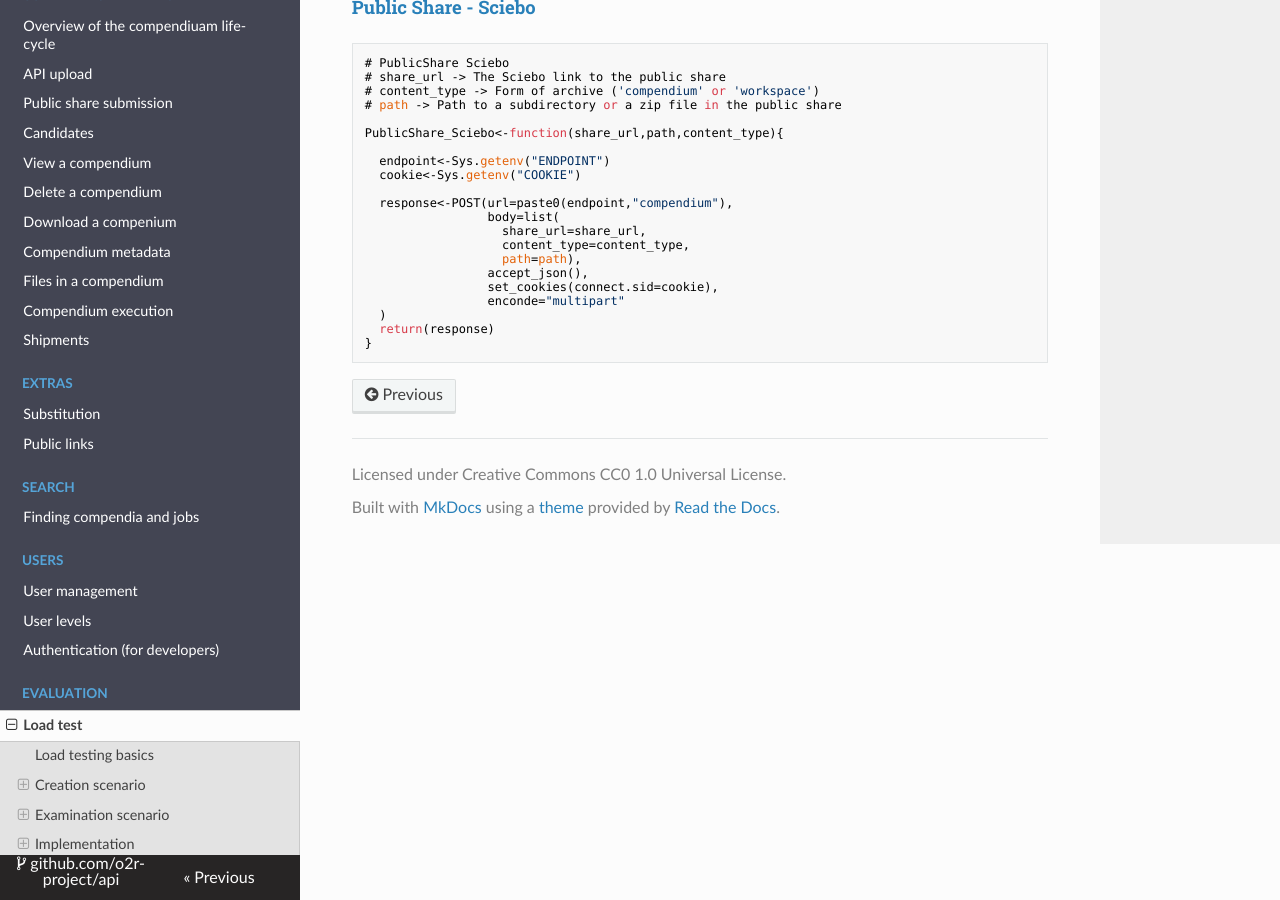
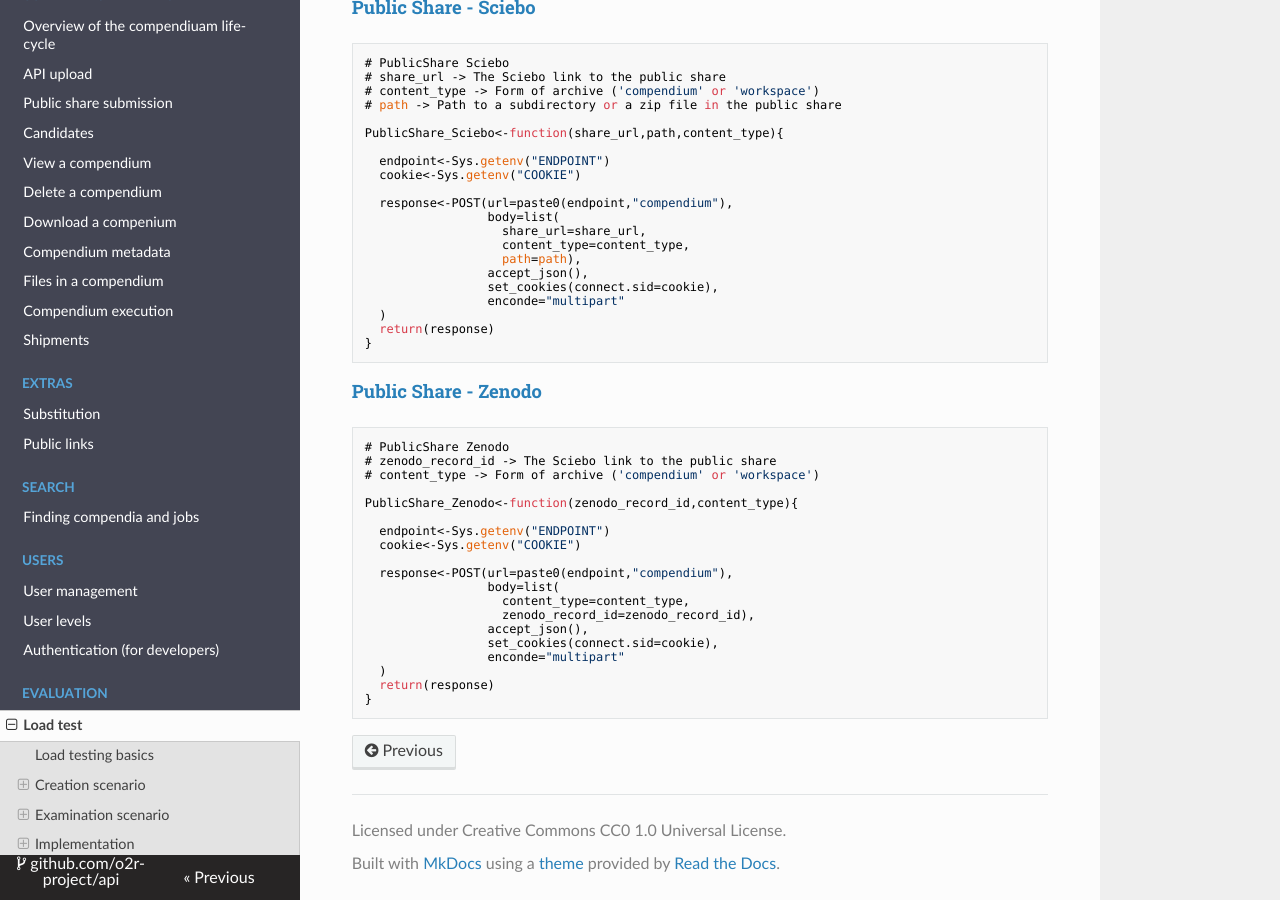
Before and after one commit to o2r-project/api, an MkDocs documentation site: the page built from docs/evaluation/load_test.md, in a window 1280 px wide and 900 px high, scrolled down 5222 px. Built offline with MkDocs 1.6.1, drawn with Linux system fonts in a browser that asks for light colours; nearby versions of some CDN libraries; some of the changed text lies outside the part shown.

Commit message:
Zenodo upload & changes on text for consistency

```diff
--- a/docs/evaluation/load_test.md
+++ b/docs/evaluation/load_test.md
@@ -87,7 +87,7 @@ The test includes three types of **upload origins**:
     Sciebo](http://o2r.info/api/compendium/public_share/#sciebo)
 
 It is of interest if any of these sources perform better or worse than
-others. For the Zenodo option, only the DOI-based identification is
+others. For the Zenodo option, only the Record ID identification is
 used.
 
 ### Metadata editing
@@ -309,3 +309,25 @@ Upload a research workspace or full compendium as a compressed `.zip`
       )
       return(response)
     }
+
+#### [Public Share - Zenodo](http://o2r.info/api/compendium/public_share/#zenodo)
+
+    # PublicShare Zenodo
+    # zenodo_record_id -> The Sciebo link to the public share
+    # content_type -> Form of archive ('compendium' or 'workspace')
+
+    PublicShare_Zenodo<-function(zenodo_record_id,content_type){
+
+      endpoint<-Sys.getenv("ENDPOINT")
+      cookie<-Sys.getenv("COOKIE")
+
+      response<-POST(url=paste0(endpoint,"compendium"),
+                     body=list(
+                       content_type=content_type,
+                       zenodo_record_id=zenodo_record_id),
+                     accept_json(),
+                     set_cookies(connect.sid=cookie),
+                     enconde="multipart"
+      )
+      return(response)
+    }
```
Also changed, not shown: docs/evaluation/load_test.Rmd (+27 -2 lines).
